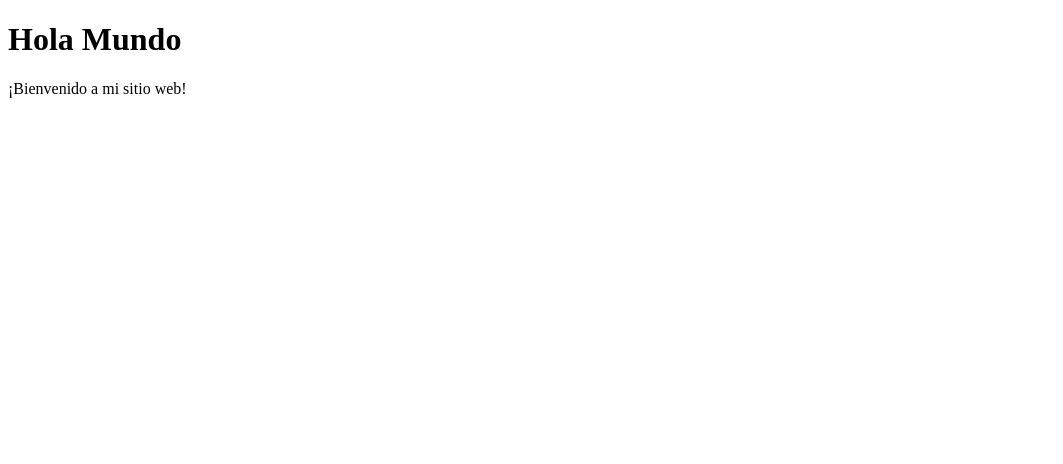
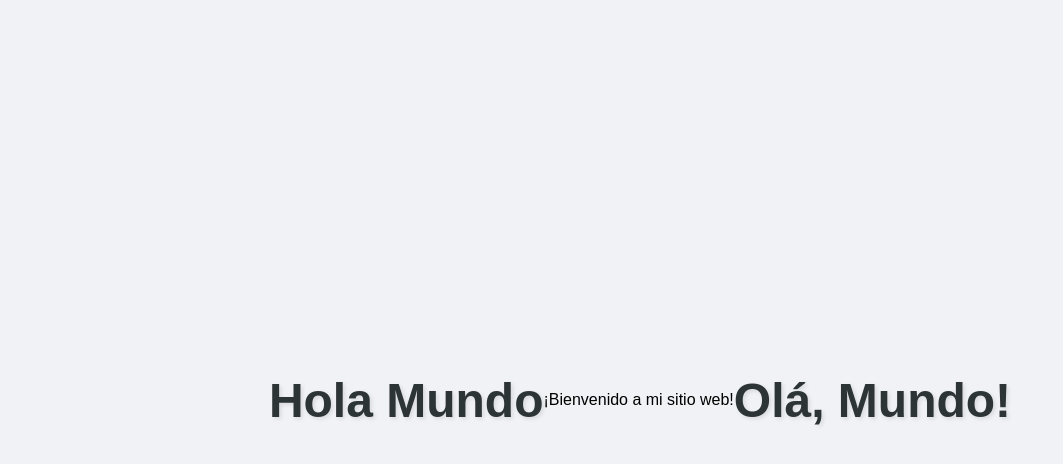
Before and after one commit to isabelaprocopiooliveira-hash/teste, a plain HTML site: page index.html in a window 1280 px wide. Shown: the whole page, without its empty margins (0-1063 px from the left). Drawn offline with Linux system fonts and the light colour scheme.

Commit message:
Update index.html

```diff
--- a/index.html
+++ b/index.html
@@ -11,3 +11,40 @@
 
 </body>
 </html>
+<!DOCTYPE html>
+<html lang="pt-br">
+<head>
+    <meta charset="UTF-8">
+    <meta name="viewport" content="width=device-width, initial-scale=1.0">
+    <title>Olá Mundo!</title>
+    <style>
+        /* Aqui começa o seu CSS */
+        body {
+            background-color: #f0f2f5;
+            display: flex;
+            justify-content: center;
+            align-items: center;
+            height: 100vh;
+            margin: 0;
+            font-family: Arial, sans-serif;
+        }
+
+        h1 {
+            color: #2d3436;
+            font-size: 3rem;
+            text-shadow: 2px 2px 4px rgba(0,0,0,0.1);
+            animation: aparecer 2s ease-in-out;
+        }
+
+        @keyframes aparecer {
+            from { opacity: 0; transform: translateY(-20px); }
+            to { opacity: 1; transform: translateY(0); }
+        }
+    </style>
+</head>
+<body>
+
+    <h1>Olá, Mundo!</h1>
+
+</body>
+</html>
```
